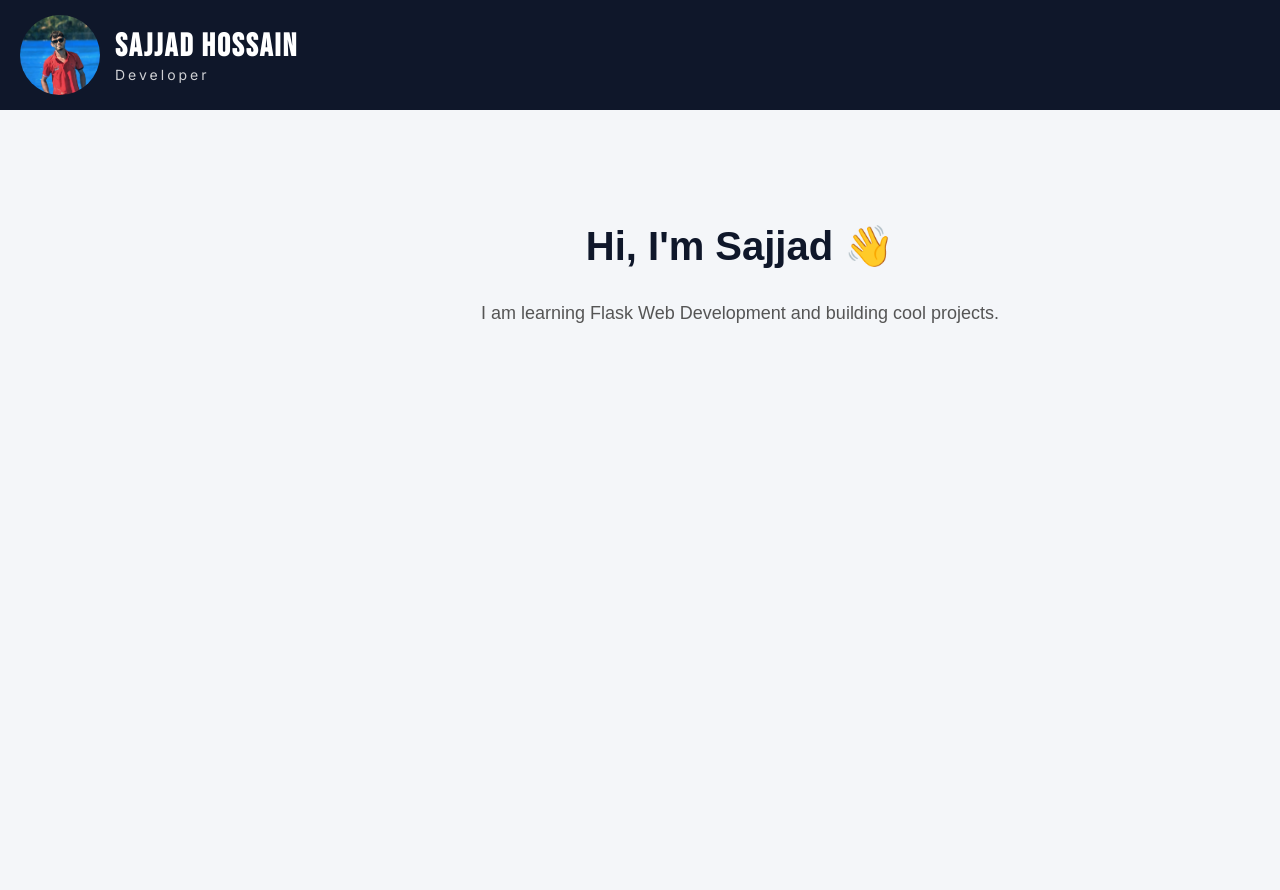
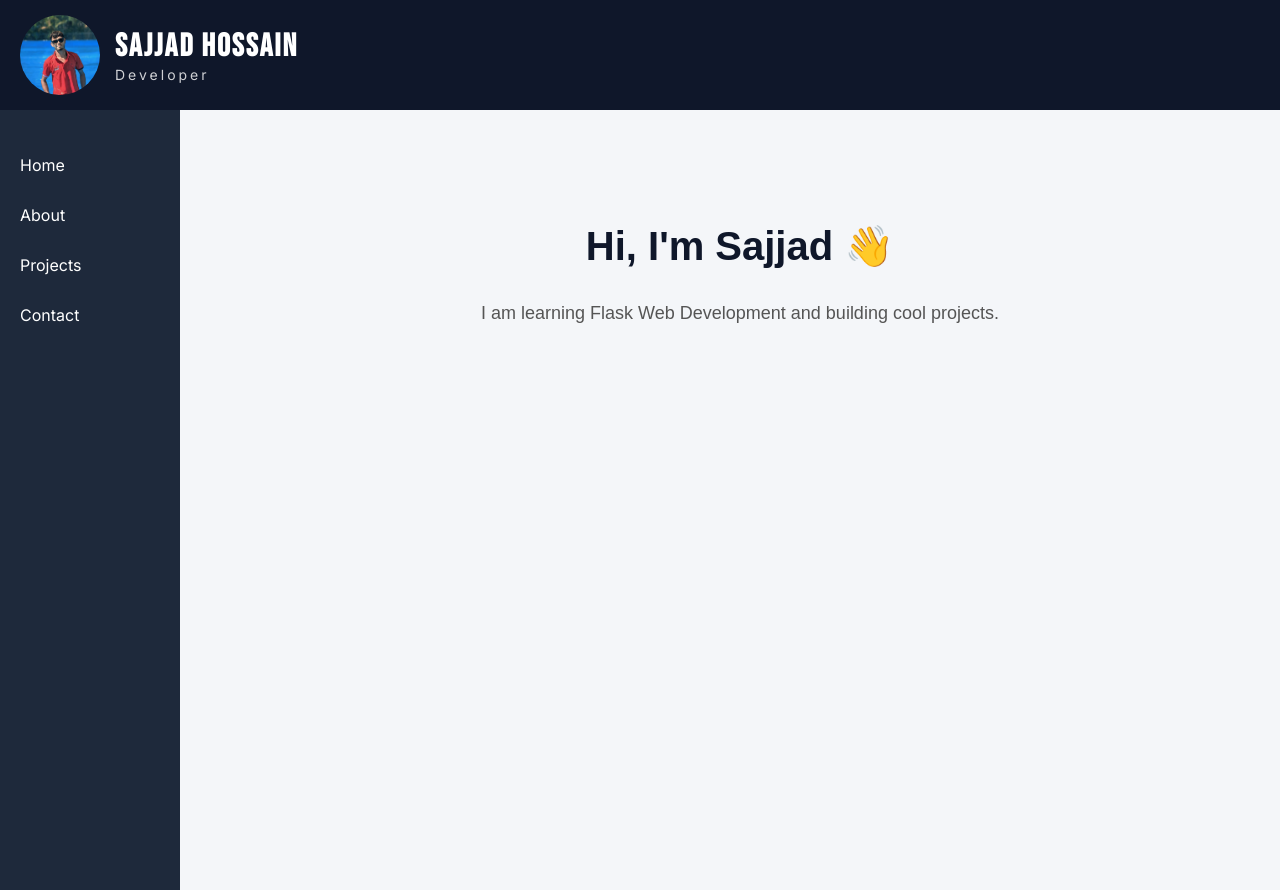
Before and after one commit to umaxinternetservice-source/Sajjad-Hossain, a Flask app: page / in a window 1280 px wide. Run offline with Flask 3, Linux system fonts and the light colour scheme.

Commit message:
Add sidebar navigation links to index.html
Added a sidebar with navigation links to Home, About, Projects, and Contact.

```diff
--- a/templates/index.html
+++ b/templates/index.html
@@ -16,6 +16,13 @@
     </div>
 </div>
 
+<div class="sidebar">
+    <a href="#">Home</a>
+    <a href="#">About</a>
+    <a href="#">Projects</a>
+    <a href="#">Contact</a>
+</div>
+
     <!-- Hero Section -->
     <section class="hero">
         <h1>Hi, I'm Sajjad 👋</h1>
```
